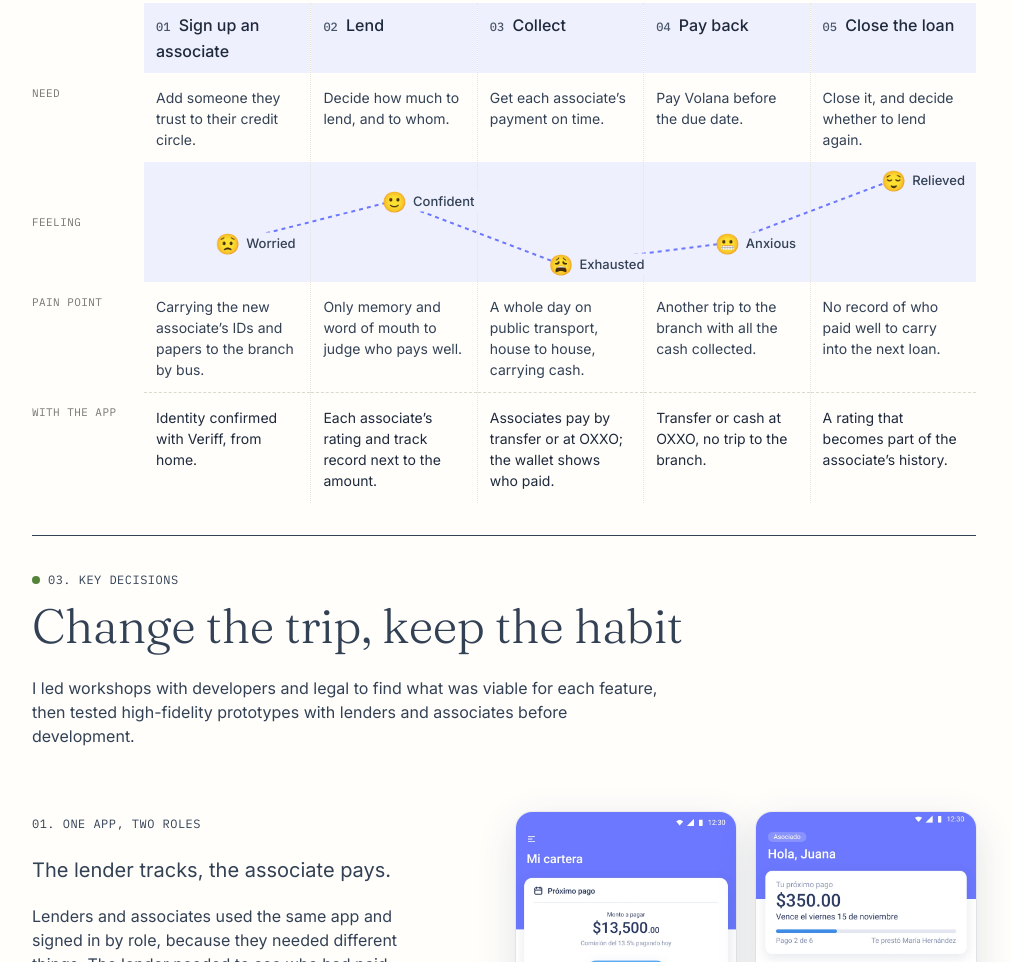
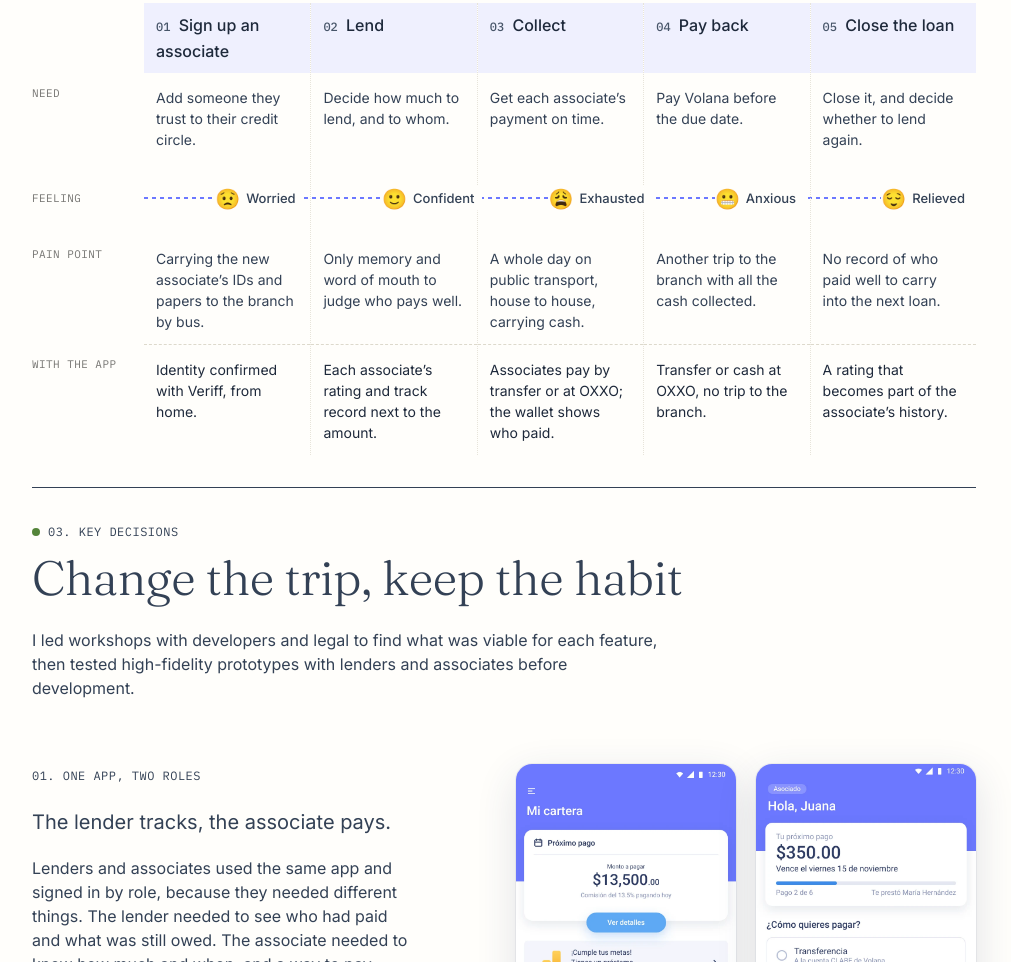
Before and after one commit to savsgarcia/portfolio, a website: page case-studies/volana/index.html in a window 1280 px wide. Shown: the part 2273-3235 px from the top of the page, without its empty margins (264-1275 px from the left). Drawn offline with Linux system fonts and the light colour scheme.

Commit message:
Volana journey: feelings on one horizontal line, no tinted row
Co-Authored-By: Claude Opus 5.5 <noreply@anthropic.com>
Claude-Session: https://claude.ai/code/session_014oW9rryPzLSdmVNbG2KxAd

```diff
--- a/case-studies/volana/index.html
+++ b/case-studies/volana/index.html
@@ -106,7 +106,7 @@
           </figcaption>
           <div class="vo-journey__grid">
             <div class="vo-journey__rows" aria-hidden="true"><span>Need</span><span>Feeling</span><span>Pain point</span><span>With the app</span></div>
-            <svg class="vo-journey__curve" viewBox="0 0 500 100" preserveAspectRatio="none" aria-hidden="true"><polyline points="50,67.5 150,32.5 250,85 350,67.5 450,15" /></svg>
+            <svg class="vo-journey__curve" viewBox="0 0 500 100" preserveAspectRatio="none" aria-hidden="true"><polyline points="0,50 500,50" /></svg>
             <ol>
             <li style="--level: 2">
               <h4 class="vo-journey__stage"><span aria-hidden="true">01</span> Sign up an associate</h4>
--- a/case-studies/volana/volana.css
+++ b/case-studies/volana/volana.css
@@ -9,7 +9,7 @@
 .cs-note { margin-top: 24px !important; font-size: 12px; line-height: 18px; color: var(--muted); }
 
 /* Customer journey: stages as columns on desktop (rows aligned with subgrid), cards below 1100px.
-   The feeling curve is drawn from --level (1 low, 5 high); the feeling word is always in the text. */
+   Feelings sit on one dashed horizontal line; the feeling word is always in the text. */
 .vo-journey { margin: 64px 0 0; }
 .vo-journey figcaption p { margin-top: 4px; color: var(--ink-soft); }
 .vo-journey__grid { margin-top: 24px; }
@@ -27,7 +27,7 @@
 .vo-journey__rows, .vo-journey__curve { display: none; }
 
 @media (min-width: 1100px) {
-  .vo-journey__grid { display: grid; grid-template-columns: 112px repeat(5, minmax(0, 1fr)); grid-template-rows: auto auto 120px auto auto; position: relative; }
+  .vo-journey__grid { display: grid; grid-template-columns: 112px repeat(5, minmax(0, 1fr)); grid-template-rows: auto auto 72px auto auto; position: relative; }
   .vo-journey ol { grid-column: 2 / -1; grid-row: 1 / -1; grid-template-columns: subgrid; grid-template-rows: subgrid; gap: 0; }
   .vo-journey li { grid-row: 1 / -1; display: grid; grid-template-rows: subgrid; border-radius: 0; border-width: 0 0 0 1px; border-style: dotted; padding: 0; background: none; }
   .vo-journey li:first-child { border-left: 0; }
@@ -36,12 +36,12 @@
   .vo-journey dl > div { padding: 12px; }
   .vo-journey dt { position: absolute; width: 1px; height: 1px; overflow: hidden; clip: rect(0 0 0 0); white-space: nowrap; }
   .vo-journey__feel { position: relative; padding: 0 !important; }
-  .vo-journey__feel dd { position: absolute; left: 50%; top: calc((5 - var(--level)) * 17.5% + 15%); transform: translate(-12px, -50%); margin: 0; font-size: 13px; z-index: 1; }
-  .vo-journey__feel dd { gap: 6px; padding-right: 6px; background: linear-gradient(to right, transparent 22px, var(--cs-hero-bg) 22px); border-radius: 0 4px 4px 0; }
+  .vo-journey__feel dd { position: absolute; left: 50%; top: 50%; transform: translate(-12px, -50%); margin: 0; font-size: 13px; z-index: 1; }
+  .vo-journey__feel dd { gap: 6px; padding: 2px 8px 2px 0; background: var(--bg); }
   .vo-journey__rows { display: grid; grid-column: 1; grid-row: 2 / -1; grid-template-rows: subgrid; font-family: var(--font-mono); font-size: 11px; line-height: 16px; letter-spacing: .04em; text-transform: uppercase; color: var(--muted); }
   .vo-journey__rows span { padding: 12px 12px 12px 0; }
   .vo-journey__rows span:nth-child(2) { align-self: center; padding: 0; }
-  .vo-journey__curve { display: block; grid-column: 2 / -1; grid-row: 3; width: 100%; height: 100%; background: linear-gradient(var(--cs-hero-bg), var(--cs-hero-bg)); }
+  .vo-journey__curve { display: block; grid-column: 2 / -1; grid-row: 3; width: 100%; height: 100%; }
   .vo-journey__curve polyline { fill: none; stroke: var(--cs-accent-line); stroke-width: 2; stroke-dasharray: 4 4; vector-effect: non-scaling-stroke; }
   .vo-journey__change { border-top: 1px dashed var(--cs-line, #DDD9CC); }
 }
```
Also changed, not shown: CLAUDE.md (+1 -1 lines).
